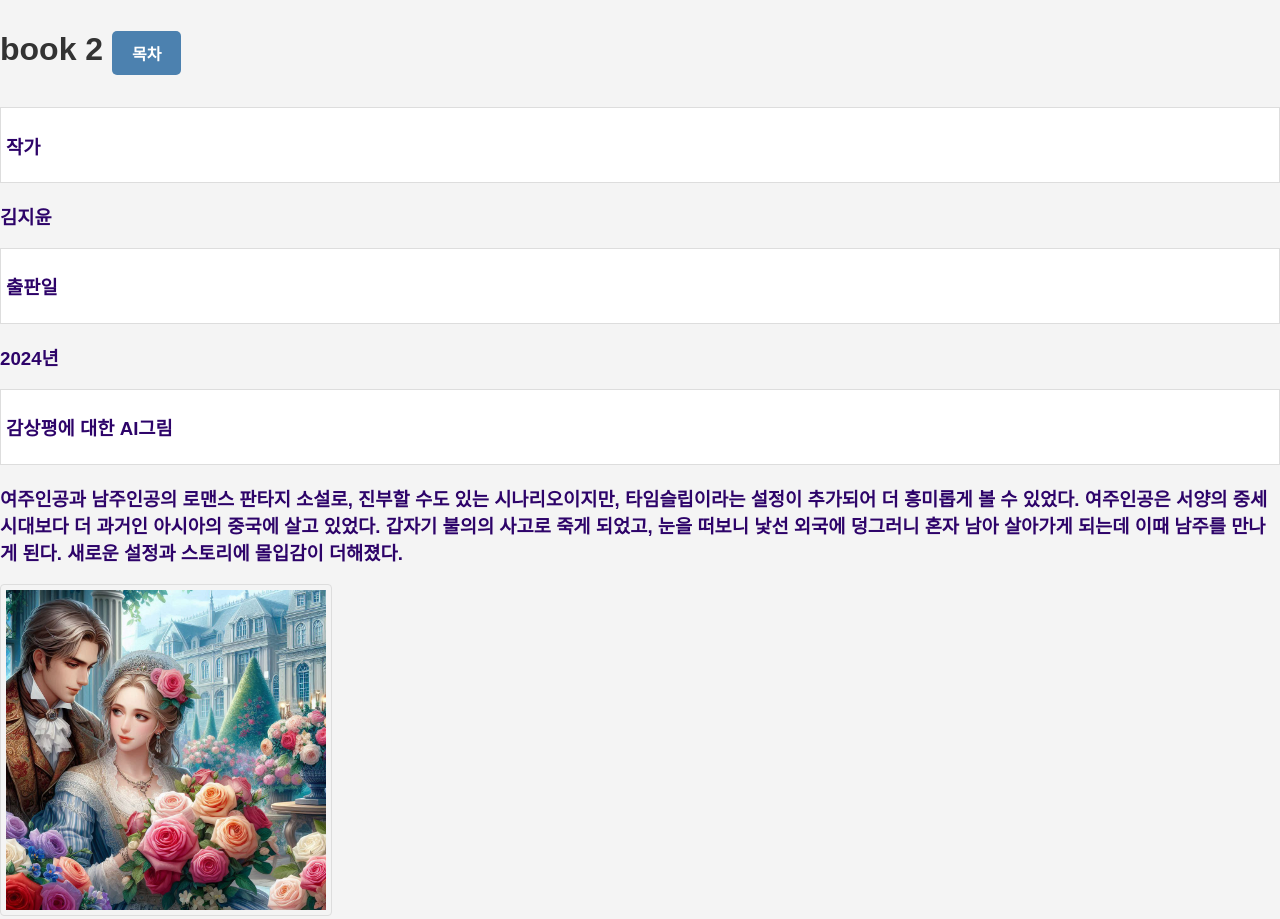
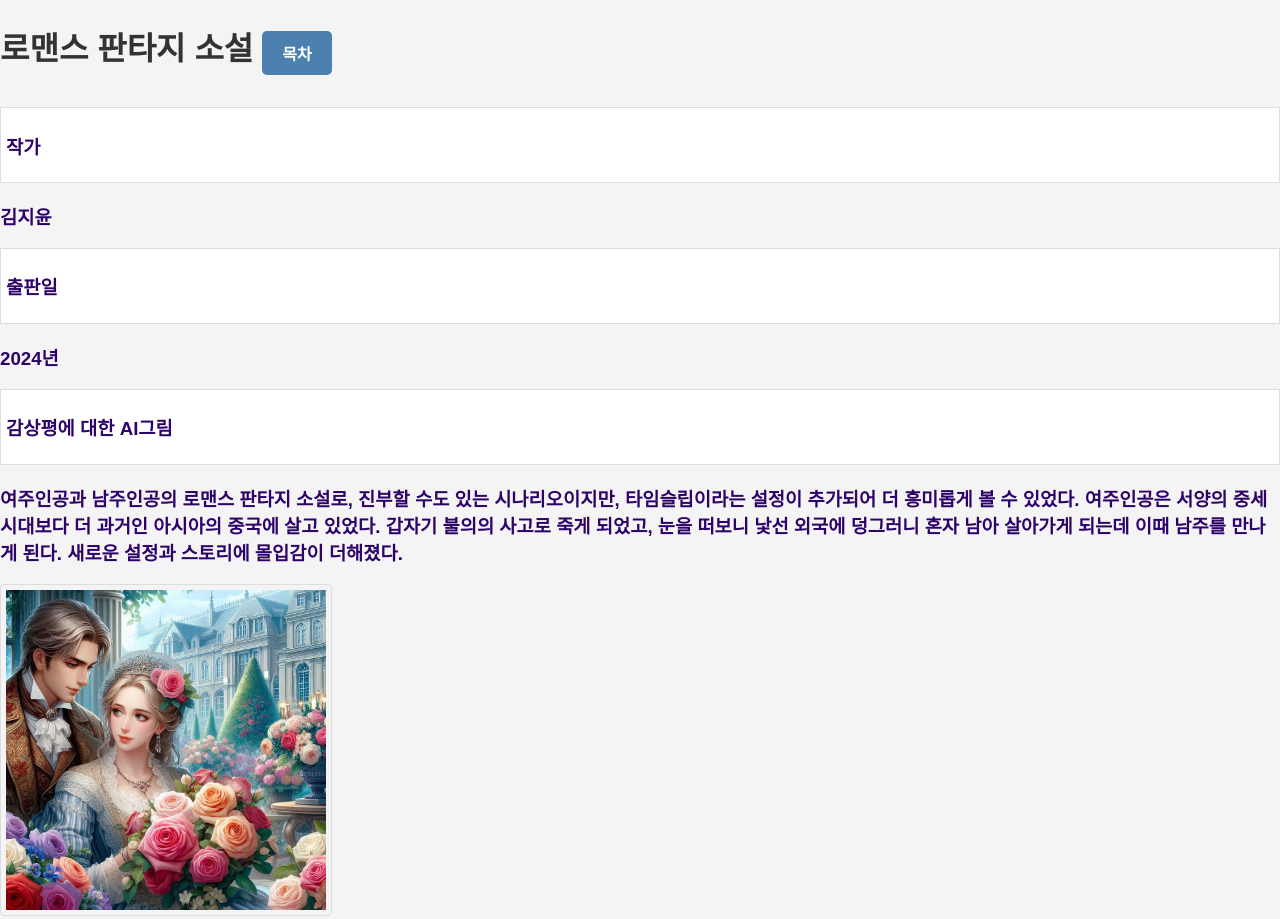
Before and after one commit to chaeyoonii/Reading-Log, a plain HTML site: page book2.html in a window 1280 px wide. Shown: the top 919 px of the page. Drawn offline with Linux system fonts and the light colour scheme.

Commit message:
book2.html

```diff
--- a/book2.html
+++ b/book2.html
@@ -1,13 +1,13 @@
 <!DOCTYPE html>
 <html>
 <head>
-    <title>book 2</title>
+    <title>로맨스 판타지 소설</title>
     <link rel="stylesheet" type="text/css" href="styles.css">
 </head>
 <body>
 
 <h1>
-    book 2
+    로맨스 판타지 소설
     <a href="index.html" class="button">목차</a>
 </h1>
 <ul>
```
